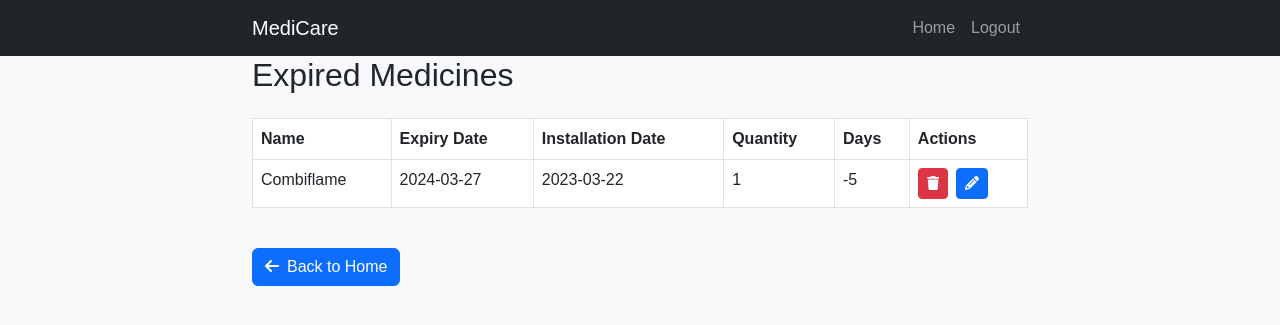
After one commit to atharva2202/ITFAKS, a Flask app: page /expired_medicines in a window 1280 px wide. The commit adds this page. Shown: the top 325 px of the page. Run offline with Flask 3, Linux system fonts and the light colour scheme; a user stored in the database is signed in; data comes from the database, SQL or seed files in the repository; both versions use the stored data as it was after the commit.

Commit message:
Updated code

```diff
--- a/app.py
+++ b/app.py
@@ -75,55 +75,25 @@ def landing():
         else:
             order_by = 'name ASC'  # Default sorting
 
-        c.execute("SELECT * FROM medicines ORDER BY " + order_by)
+        c.execute("SELECT * FROM medicines WHERE days_remaining > 0 ORDER BY " + order_by)  # Exclude expired medicines
         medicines = c.fetchall()
         conn.close()
 
-        # Calculate number of days until expiry for each medicine
-        today = datetime.now().date()
-
-        # Initialize variables to store details of expiring medicines
-        expiring_medicines = []
-        expired_medicines = []
-
-        for med in medicines:
-            expiry_date = datetime.strptime(med[2], '%Y-%m-%d').date()
-            med_days_until_expiry = (expiry_date - today).days
-            med = med[:4] + (med_days_until_expiry,) + med[4:]
-
-            # Check if medicine's expiry is within specified range
-            if med_days_until_expiry in [10, 5, 4, 3, 2, 1]:
-                expiring_medicines.append(med)
-
-            # Check if medicine has already expired
-            if med[4] < 0:
-                expired_medicines.append(med)
-
-        # Prepare message body for expiring medicines
-        expiring_message = ""
-        for med in expiring_medicines:
-            expiring_message += f"- {med[1]} is expiring in {med[4]} days.\n"
-
-        # Prepare message body for expired medicines
-        expired_message = ""
-        for med in expired_medicines:
-            expired_message += f"- {med[1]} has already expired.\n"
-
-        # Concatenate expiring and expired messages
-        message_body = ""
-        if expiring_message:
-            message_body += "Medicines Expiring Soon:\n" + expiring_message + "\n"
-        if expired_message:
-            message_body += "Expired Medicines:\n" + expired_message + "\n"
-
-        # Send email with concatenated message body
-        current_time = datetime.now()
-        if current_time.hour == 11 and current_time.minute == 21:
-            if message_body:
-                send_mail("Medicine Expiry Alert", message_body, ['ashishjoshi2021.it@mmcoe.edu.in', 'atharvaphadke2021.it@mmcoe.edu.in', 'soahammohaadkar2021.it@mmcoe.edu.in'])
-
         return render_template('landing.html', medicines=medicines, username=session['username'])
 
+    else:
+        return redirect('/')
+
+# Route for expired medicines page
+@app.route('/expired_medicines')
+def expired_medicines():
+    if 'username' in session:
+        conn = sqlite3.connect('medicine.db')
+        c = conn.cursor()
+        c.execute("SELECT * FROM medicines WHERE days_remaining < 0")
+        expired_medicines = c.fetchall()
+        conn.close()
+        return render_template('expired_medicines.html', expired_medicines=expired_medicines, username=session['username'])
     else:
         return redirect('/')
 
@@ -198,7 +168,7 @@ def create_table():
     conn = sqlite3.connect('medicine.db')
     c = conn.cursor()
     c.execute('''CREATE TABLE IF NOT EXISTS medicines
-                 (id INTEGER PRIMARY KEY, name TEXT, expiry_date TEXT, installation_date TEXT, quantity INTEGER)''')
+                 (id INTEGER PRIMARY KEY, name TEXT, expiry_date TEXT, installation_date TEXT, quantity INTEGER, days_remaining INTEGER)''')
     conn.commit()
     conn.close()
 
@@ -214,142 +184,45 @@ def fetch_medicines():
 def update_days_remaining():
     conn = sqlite3.connect('medicine.db')
     c = conn.cursor()
-    c.execute("SELECT id, expiry_date FROM medicines")
+    c.execute("SELECT * FROM medicines")
     medicines = c.fetchall()
-
-    # Get current date
     today = datetime.now().date()
 
-    # Update days remaining for each medicine
-    for med_id, expiry_date in medicines:
-        expiry_date = datetime.strptime(expiry_date, "%Y-%m-%d").date()
-        days_remaining = (expiry_date - today).days
-        c.execute("UPDATE medicines SET days_remaining = ? WHERE id = ?", (days_remaining, med_id))
+    for med in medicines:
+        expiry_date = datetime.strptime(med[2], '%Y-%m-%d').date()
+        days_until_expiry = (expiry_date - today).days
+        c.execute("UPDATE medicines SET days_remaining=? WHERE id=?", (days_until_expiry, med[0]))
+        conn.commit()
 
-    # Commit changes and close connection
-    conn.commit()
     conn.close()
 
-# Function to send email
-def send_mail(subject, message, to_email):
-    from_email = 'itfakms@gmail.com'
-    password = 'mlnk pftp ejui jznw'
-
-    msg = MIMEMultipart()
-    msg['From'] = from_email
-    msg['To'] = ', '.join(to_email)
-    msg['Subject'] = subject
-    msg.attach(MIMEText(message, 'plain'))
-
-    try:
-        server = smtplib.SMTP('smtp.gmail.com', 587)
-        server.starttls()
-        server.login(from_email, password)
-        server.sendmail(from_email, to_email, msg.as_string())
-        server.quit()
-        print("Email sent successfully")
-    except Exception as e:
-        print("Error sending email:", str(e))
-
-# Function to check and send email at 11 PM
-def check_and_send_email():
-    current_time = datetime.now().time()
-    if current_time.hour == 11   and current_time.minute == 21:
-        print("Checking medicines and sending email...")
-        # Update days remaining for all medicines
-        update_days_remaining()
-
-        # Fetch all medicines
-        conn = sqlite3.connect('medicine.db')
-        c = conn.cursor()
-        c.execute("SELECT * FROM medicines")
-        medicines = c.fetchall()
-        conn.close()
-
-        # Calculate number of days until expiry for each medicine
-        today = datetime.now().date()
-
-        # Initialize variables to store details of expiring medicines
-        expiring_medicines = []
-        expired_medicines = []
-
-        for med in medicines:
-            expiry_date = datetime.strptime(med[2], '%Y-%m-%d').date()
-            med_days_until_expiry = (expiry_date - today).days
-            med = med[:4] + (med_days_until_expiry,) + med[4:]
-
-            # Check if medicine's expiry is within specified range
-            if med_days_until_expiry in [10, 5, 4, 3, 2, 1]:
-                expiring_medicines.append(med)
-
-            # Check if medicine has already expired
-            if med[4] < 0:
-                expired_medicines.append(med)
-
-        # Prepare message body for expiring medicines
-        expiring_message = ""
-        for med in expiring_medicines:
-            expiring_message += f"- {med[1]} is expiring in {med[4]} days.\n"
-
-        # Prepare message body for expired medicines
-        expired_message = ""
-        for med in expired_medicines:
-            expired_message += f"- {med[1]} has already expired.\n"
-
-        # Concatenate expiring and expired messages
-        message_body = ""
-        if expiring_message:
-            message_body += "Medicines Expiring Soon:\n" + expiring_message + "\n"
-        if expired_message:
-            message_body += "Expired Medicines:\n" + expired_message + "\n"
-
-        # Send email with concatenated message body
-        if message_body:
-            send_mail("Medicine Expiry Alert", message_body, ['ashishjoshi2021.it@mmcoe.edu.in', 'atharvaphadke2021.it@mmcoe.edu.in', 'soahammohaadkar2021.it@mmcoe.edu.in'])
-
-        print("Email sent.")
-
-# Schedule email check every minute
-schedule.every().day.at("11:21").do(check_and_send_email)
-
-# Run the scheduler in a separate thread
-def scheduler_thread():
-    while True:
-        schedule.run_pending()
-        time.sleep(1)
-
-# Function to create database table
-def create_table():
-    conn = sqlite3.connect('users.db')
-    c = conn.cursor()
-    c.execute('''CREATE TABLE IF NOT EXISTS users
-                 (id INTEGER PRIMARY KEY, username TEXT, password TEXT)''')
-    conn.commit()
-    conn.close()
-
-# Function to check if username and password match
+# Function to check if username and password are correct
 def check_user(username, password):
     conn = sqlite3.connect('users.db')
     c = conn.cursor()
-    c.execute("SELECT * FROM users WHERE username=?", (username,))
-    user = c.fetchone()
+    c.execute("SELECT * FROM users WHERE username=? AND password=?", (username, password))
+    result = c.fetchone()
     conn.close()
-    if user and user[2] == password:
+    if result:
         return True
-    return False
+    else:
+        return False
 
-# Function to check if username exists
+# Function to check if username already exists
 def check_username(username):
     conn = sqlite3.connect('users.db')
     c = conn.cursor()
     c.execute("SELECT * FROM users WHERE username=?", (username,))
-    user = c.fetchone()
+    result = c.fetchone()
     conn.close()
-    return user
+    if result:
+        return True
+    else:
+        return False
+
+# Schedule job to update days remaining every day at midnight
+schedule.every().day.at("00:00").do(update_days_remaining)
 
 if __name__ == '__main__':
     create_table()
-    # Start scheduler thread
-    import threading
-    threading.Thread(target=scheduler_thread, daemon=True).start()
     app.run(debug=True)
--- /dev/null
+++ b/templates/expired_medicines.html
@@ -0,0 +1,175 @@
+<!DOCTYPE html>
+<html lang="en">
+<head>
+  <meta charset="UTF-8">
+  <meta name="viewport" content="width=device-width, initial-scale=1.0">
+  <title>Expired Medicines</title>
+  <!-- Bootstrap CSS -->
+  <link rel="stylesheet" href="https://cdn.jsdelivr.net/npm/bootstrap@5.3.0/dist/css/bootstrap.min.css">
+  <!-- Font Awesome -->
+  <link rel="stylesheet" href="https://cdnjs.cloudflare.com/ajax/libs/font-awesome/6.4.0/css/all.min.css">
+  <style>
+    body {
+      font-family: 'Poppins', sans-serif;
+      background-color: #f8f9fa;
+    }
+
+    .container {
+      max-width: 800px;
+      margin: 0 auto;
+    }
+
+    h2 {
+      margin-bottom: 1.5rem;
+    }
+
+    table {
+      width: 100%;
+      border-collapse: collapse;
+    }
+
+    th, td {
+      padding: 0.75rem;
+      text-align: left;
+      border-bottom: 1px solid #dee2e6;
+    }
+
+    th {
+      font-weight: 600;
+    }
+
+    tbody tr:last-child td {
+      border-bottom: none;
+    }
+
+    a.btn {
+      margin-top: 1.5rem;
+    }
+  </style>
+</head>
+<body>
+
+<header>
+  <nav class="navbar navbar-expand-lg navbar-dark bg-dark">
+    <div class="container">
+      <a class="navbar-brand" href="#">MediCare</a>
+      <div class="collapse navbar-collapse" id="navbarNav">
+        <ul class="navbar-nav ms-auto">
+          <li class="nav-item">
+            <a class="nav-link" href="/landing">Home</a>
+          </li>
+          <li class="nav-item">
+            <a class="nav-link" href="/logout">Logout</a>
+          </li>
+        </ul>
+      </div>
+    </div>
+  </nav>
+</header>
+
+<main>
+  <div class="container">
+    <h2>Expired Medicines</h2>
+    <table class="table table-bordered table-hover">
+      <thead class="thead-light">
+        <tr>
+          <th>Name</th>
+          <th>Expiry Date</th>
+          <th>Installation Date</th>
+          <th>Quantity</th>
+          <th>Days</th>
+          <th>Actions</th> <!-- Add Actions column -->
+        </tr>
+      </thead>
+      <tbody>
+        {% for medicine in expired_medicines %}
+        <tr>
+          <td>{{ medicine[1] }}</td>
+          <td>{{ medicine[2] }}</td>
+          <td>{{ medicine[3] }}</td>
+          <td>{{ medicine[4] }}</td>
+          <td>{{ medicine[5] }}</td>
+          <td>
+            <div class="d-flex">
+              <!-- Delete Button with Trash Icon -->
+              <button type="button" class="btn btn-danger btn-sm me-2" data-bs-toggle="modal" data-bs-target="#deleteModal{{ medicine[0] }}">
+                <i class="fas fa-trash"></i>
+              </button>
+              <!-- Update Button with Pencil Icon -->
+              <button type="submit" class="btn btn-primary btn-sm" id="updateInfoBtn" data-bs-toggle="modal" data-bs-target="#updateModal{{ medicine[0] }}">
+                <i class="fas fa-pencil-alt"></i>
+              </button>
+            </div>
+          </td>
+        </tr>
+        <!-- Delete Confirmation Modal for Each Medicine -->
+        <div class="modal fade" id="deleteModal{{ medicine[0] }}" tabindex="-1" aria-labelledby="deleteModalLabel{{ medicine[0] }}" aria-hidden="true">
+          <div class="modal-dialog">
+            <div class="modal-content">
+              <div class="modal-header">
+                <h5 class="modal-title" id="deleteModalLabel{{ medicine[0] }}">Confirm Deletion</h5>
+                <button type="button" class="btn-close" data-bs-dismiss="modal" aria-label="Close"></button>
+              </div>
+              <div class="modal-body">
+                Are you sure you want to delete "{{ medicine[1] }}"?
+              </div>
+              <div class="modal-footer">
+                <form action="/delete_info/{{ medicine[0] }}" method="POST">
+                  <input type="hidden" name="_method" value="DELETE">
+                  <button type="button" class="btn btn-secondary" data-bs-dismiss="modal">Cancel</button>
+                  <button type="submit" class="btn btn-danger">Delete</button>
+                </form>
+              </div>
+            </div>
+          </div>
+        </div>
+
+        <!-- Update Info Modal -->
+        <div class="modal fade" id="updateModal{{ medicine[0] }}" tabindex="-1" aria-labelledby="updateModalLabel" aria-hidden="true">
+          <div class="modal-dialog">
+            <div class="modal-content">
+              <!-- Modal Header -->
+              <div class="modal-header">
+                <h5 class="modal-title" id="updateModalLabel">Update Medicine Information</h5>
+                <button type="button" class="btn-close" data-bs-dismiss="modal" aria-label="Close"></button>
+              </div>
+              <!-- Modal Body -->
+              <div class="modal-body">
+                <!-- Update Form -->
+                <form id="updateModalForm" action="/update_info/{{ medicine[0] }}" method="POST">
+                  <div class="mb-3">
+                    <label for="medicineName" class="form-label">Name of Medicine</label>
+                    <input type="text" class="form-control" id="medicineName" name="medicineName" value="{{ medicine[1] }}">
+                  </div>
+                  <div class="mb-3">
+                    <label for="installationDate" class="form-label">Date of Installation</label>
+                    <input type="date" class="form-control" id="installationDate" name="installationDate" value="{{ medicine[3] }}">
+                  </div>
+                  <div class="mb-3">
+                    <label for="expiryDate" class="form-label">Expiry Date</label>
+                    <input type="date" class="form-control" id="expiryDate" name="expiryDate" value="{{ medicine[2] }}">
+                  </div>
+                  <div class="mb-3">
+                    <label for="medicineQuantity" class="form-label">Quantity</label>
+                    <input type="number" class="form-control" id="medicineQuantity" name="medicineQuantity" value="{{ medicine[4] }}" required>
+                  </div>
+
+                  <!-- Save Button -->
+                  <button type="submit" class="btn btn-success">Save</button>
+                </form>
+              </div>
+            </div>
+          </div>
+        </div>
+        {% endfor %}
+      </tbody>
+    </table>
+    <a href="/landing" class="btn btn-primary"><i class="fas fa-arrow-left me-2"></i>Back to Home</a>
+  </div>
+</main>
+
+<!-- Bootstrap JS -->
+<script src="https://cdn.jsdelivr.net/npm/bootstrap@5.3.0/dist/js/bootstrap.bundle.min.js"></script>
+<script src="https://cdnjs.cloudflare.com/ajax/libs/font-awesome/6.4.0/js/all.min.js"></script>
+</body>
+</html>
```
Also changed, not shown: templates/landing.html (+7 -1 lines), medicine.db.
